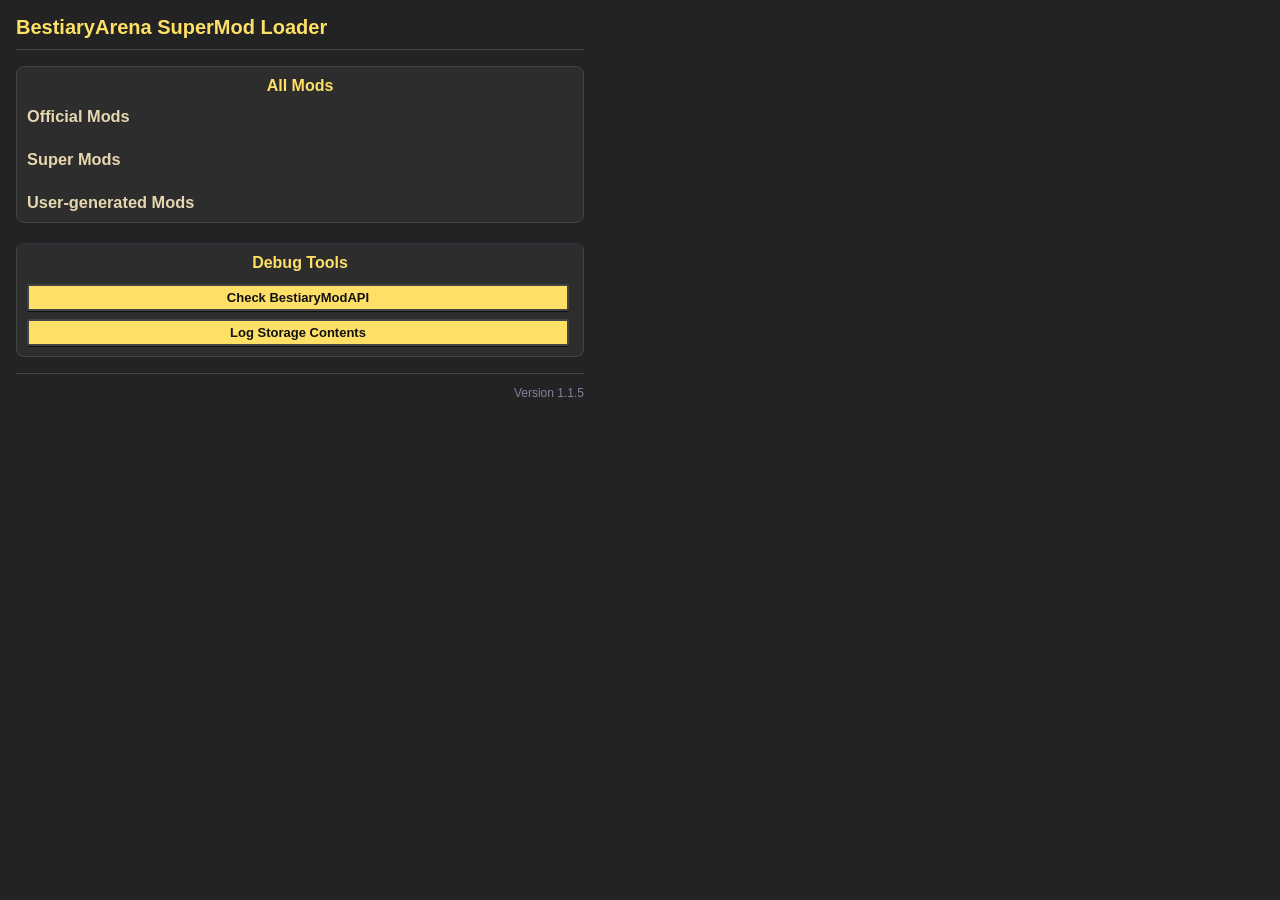
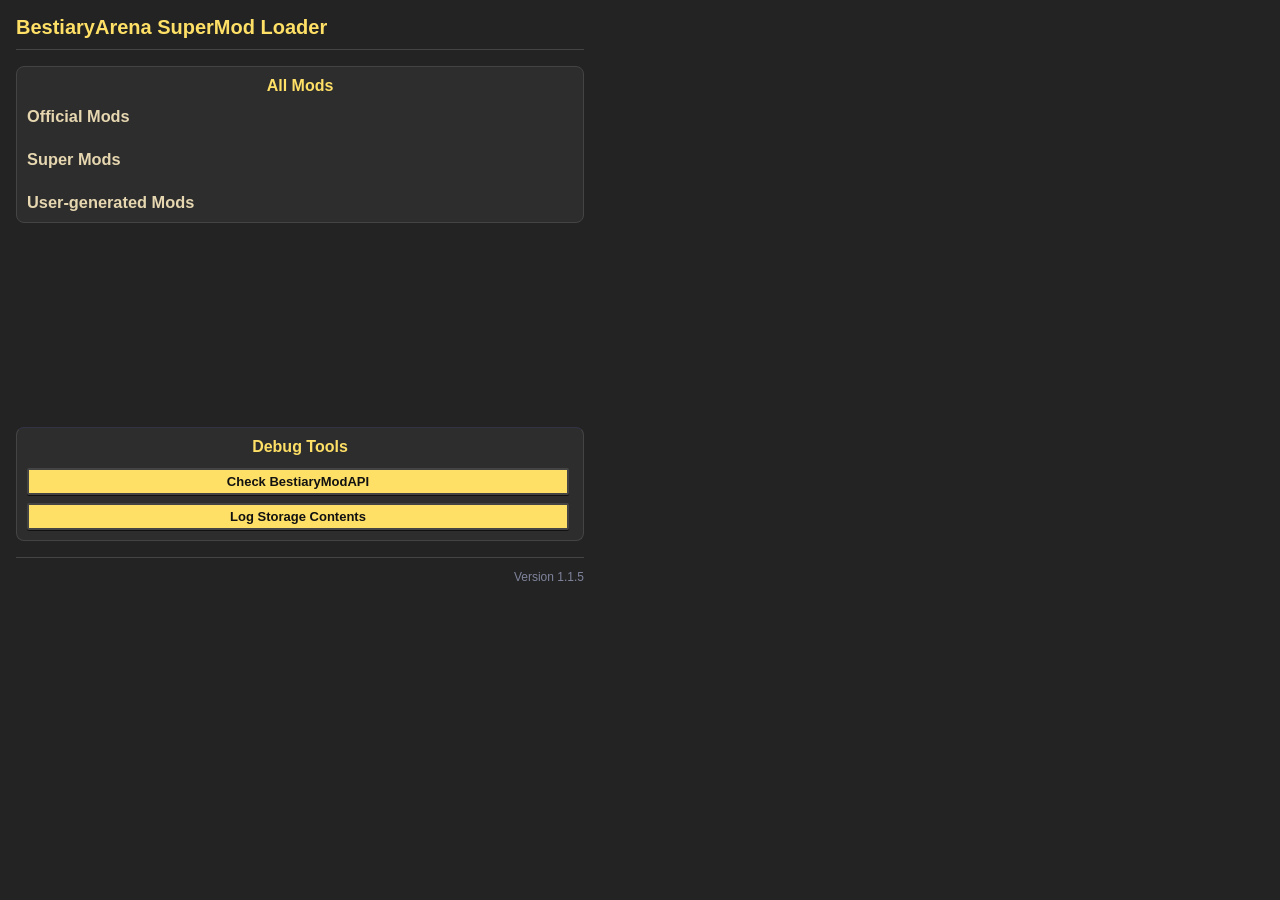

Add files via upload

--- a/popup/popup.css
+++ b/popup/popup.css
@@ -4,19 +4,25 @@
   padding: 0;
 }
 
+html {
+  width: var(--popup-width, 600px);
+  height: var(--popup-height, 600px);
+}
+
 body {
   margin: 0;
   font-family: 'Trebuchet MS', 'Arial Black', Arial, sans-serif;
   background: var(--theme-bg, #232323);
   color: var(--theme-text, #e6d7b0);
   font-size: 14px;
-  width: 600px;
+  width: var(--popup-width, 600px);
+  height: var(--popup-height, 600px);
   max-width: 600px;
-  min-height: 400px;
   max-height: 600px;
+  min-width: 280px;
+  min-height: 280px;
   padding: 16px;
-  overflow-x: hidden;
-  overflow-y: auto;
+  overflow: hidden;
   display: flex;
   flex-direction: column;
 }
@@ -72,6 +78,15 @@ header {
   padding: 0;
   flex-shrink: 0;
   box-shadow: 0 2px 8px rgba(0, 0, 0, 0.3);
+  display: none;
+  flex-direction: column;
+  overflow: hidden;
+}
+
+.patch-notes-container.is-visible {
+  display: flex;
+  max-height: var(--patch-notes-max-height, 360px);
+  min-height: calc(var(--patch-notes-content-min-height, 250px) + 49px);
 }
 
 .patch-notes-header {
@@ -81,6 +96,7 @@ header {
   padding: 12px 16px;
   border-bottom: 1px solid var(--theme-border, #444);
   background: rgba(255, 224, 102, 0.1);
+  flex-shrink: 0;
 }
 
 .patch-notes-title {
@@ -116,7 +132,9 @@ header {
 
 .patch-notes-content {
   padding: 16px;
-  max-height: 250px;
+  flex: 1 1 auto;
+  min-height: var(--patch-notes-content-min-height, 250px);
+  max-height: calc(var(--patch-notes-max-height, 360px) - 49px);
   overflow-y: auto;
 }
 
@@ -523,7 +541,7 @@ input:checked + .slider:before {
 /* Legacy empty message - use .empty-state instead */
 
 main {
-  flex: 1;
+  flex: 1 1 0;
   overflow-y: auto;
   min-height: 0;
 }
@@ -589,7 +607,7 @@ main {
 /* Mods Grid */
 #mods-store {
   margin-bottom: 16px;
-  min-height: 200px;
+  min-height: 0;
 }
 
 .mods-grid {
@@ -933,7 +951,7 @@ footer {
   padding: 8px;
   font-size: 10px;
   font-family: Consolas, Monaco, monospace;
-  max-height: 180px;
+  max-height: min(180px, 30vh);
   overflow: auto;
   white-space: pre-wrap;
   word-break: break-word;
